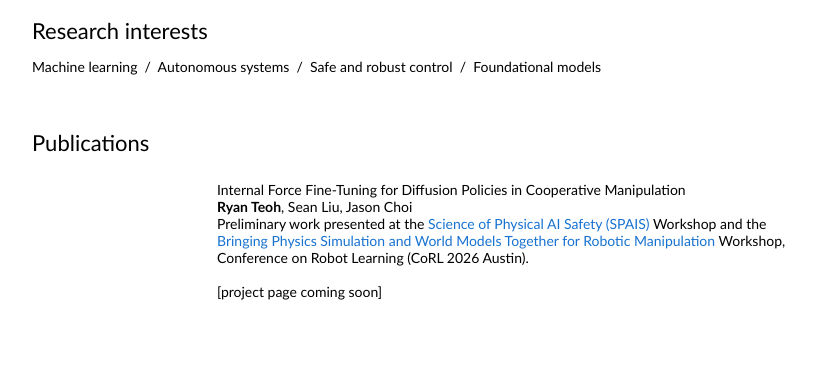
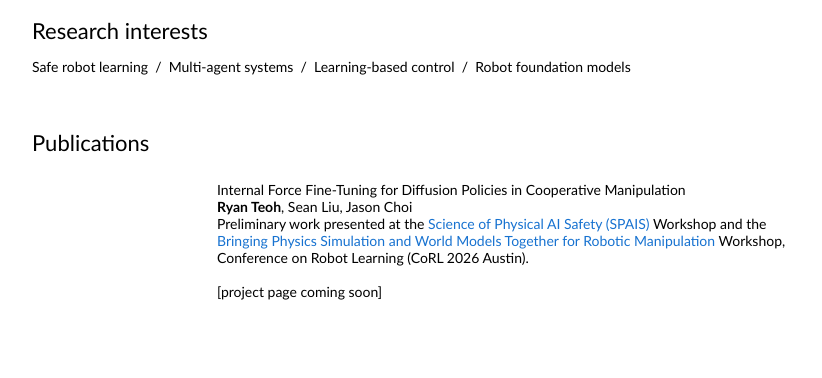
Before and after one commit to Land-dev/ryanteoh, a plain HTML site: page index.html in a window 1280 px wide. Shown: the part 367-745 px from the top of the page, without its empty margins (228-1050 px from the left). Drawn offline with Linux system fonts and the light colour scheme.

Commit message:
Update research interests

```diff
--- a/index.html
+++ b/index.html
@@ -49,7 +49,7 @@
                   <td style="padding:20px;width:100%;vertical-align:middle">
                     <heading>Research interests</heading>
                     <p>
-                      Machine learning &nbsp/&nbsp Autonomous systems &nbsp/&nbsp Safe and robust control &nbsp/&nbsp Foundational models
+                      Safe robot learning &nbsp/&nbsp Multi-agent systems &nbsp/&nbsp Learning-based control &nbsp/&nbsp Robot foundation models
                     </p>
                   </td>
               </tr>
```
